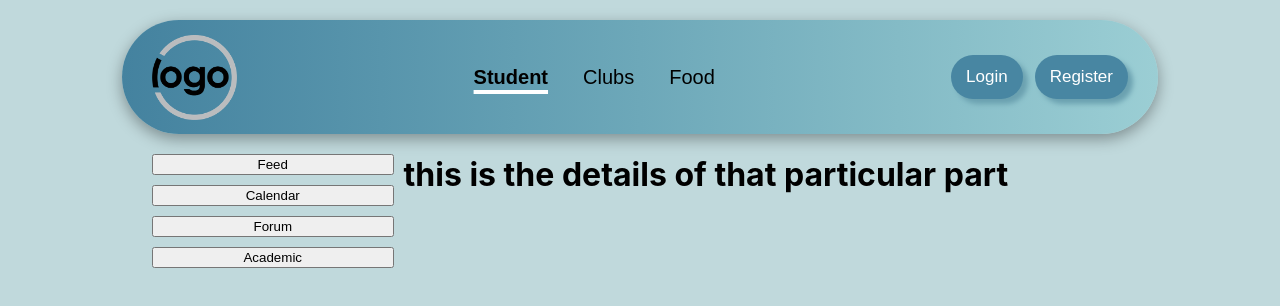
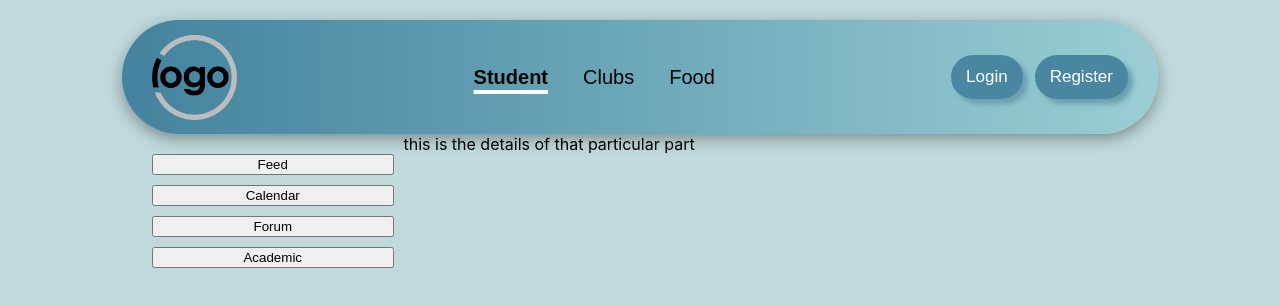
Before and after one commit to devashishdubal/insti_nitw, a React (Create React App) app: page / in a window 1280 px wide. Shown: the top 306 px of the page. Built offline with nearby package versions, Linux system fonts and the light colour scheme; a web font is replaced by a local one.

Commit message:
Working on mess component on a separate branch

```diff
--- /dev/null
+++ b/src/components/food/mess/menu.jsx
@@ -0,0 +1,9 @@
+const Menu = () => {
+    return (
+        <div>
+            <h1>Mess - This is the mess component</h1>
+        </div>
+    );
+}
+
+export default Menu;
--- a/src/components/sidebar/food_sidebar.jsx
+++ b/src/components/sidebar/food_sidebar.jsx
@@ -4,7 +4,7 @@ const FoodSidebar = ({onButtonClick}) => {
     return (
         <div className="sidebar">
             <button onClick={()=> onButtonClick("places to eat")}>Places to Eat</button>
-            <button onClick={()=> onButtonClick("")}>Mess</button>
+            <button onClick={()=> onButtonClick("mess")}>Mess</button>
         </div>
     );
 }
--- a/src/pages/Home.jsx
+++ b/src/pages/Home.jsx
@@ -4,12 +4,14 @@ import React, { useEffect, useState } from 'react';
 import FoodSidebar from "../components/sidebar/food_sidebar"
 import StudentSidebar from "../components/sidebar/student_sidebar"
 import ClubsSidebar from "../components/sidebar/clubs_sidebar"
+import Menu from "../components/food/mess/menu";
 
 import "./Home.css"
 
 export default function Home() {
   const [buttonSelect, setButtonSelect] = useState(1);
   const [sidebarButtonSelect, setSidebarButtonSelect] = useState(null);
+  const [centerContent, setCenterContent] = useState(null);
 
 
   const handleClick = (event) => {
@@ -39,11 +41,16 @@ export default function Home() {
 
     // setCurrentButton(btn);
   };
-
   const handleButtonClick = (buttonName) => {
     setSidebarButtonSelect(buttonName);
+    if (buttonName == 'mess') {
+      setCenterContent(<Menu/>)
+    } else {
+      setCenterContent(null)
+    }
   }
   let sidebar;
+
   if (buttonSelect === 1){
     sidebar = <StudentSidebar onButtonClick={handleButtonClick} />
   }
@@ -55,7 +62,7 @@ export default function Home() {
   }
   return (
     <>
-      <HomeLayout buttonSelect={buttonSelect} clickFunction = {handleClick} left={sidebar} right={<h1>{sidebarButtonSelect ? `${sidebarButtonSelect}` : `this is the details of that particular part`}</h1>} />
+      <HomeLayout buttonSelect={buttonSelect} clickFunction = {handleClick} left={sidebar} right={sidebarButtonSelect ? centerContent : "this is the details of that particular part"} />
     </>
   )
 }
```
Also changed, not shown: src/components/food/mess/menu.css (added).
